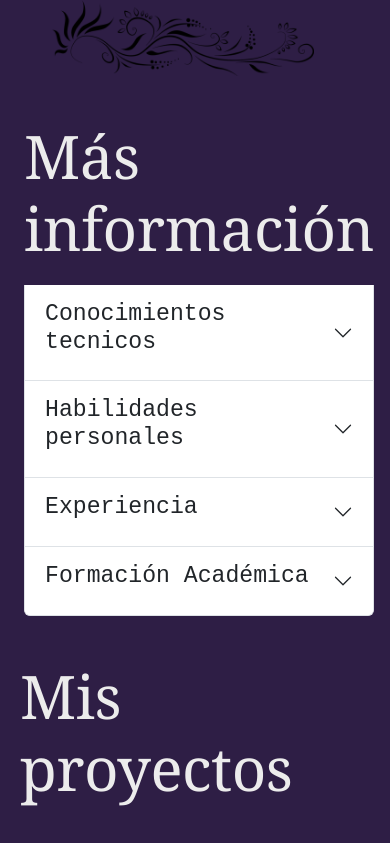
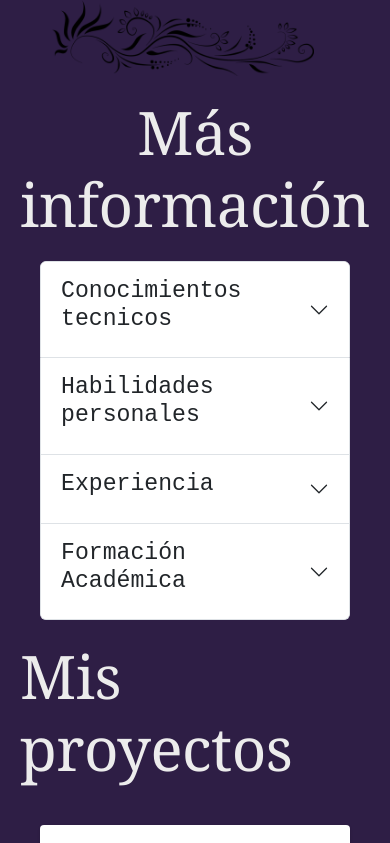
Before and after one commit to LuciaSoria5/portfolio, a React (Vite) app: page /presentacion in a window 390 px wide. Shown: the part 2511-3354 px from the top of the page. Built offline with nearby package versions, Linux system fonts and the light colour scheme.

Commit message:
Fix tecnologias responsive

```diff
--- a/src/components/Tecnologias.jsx
+++ b/src/components/Tecnologias.jsx
@@ -12,25 +12,32 @@ export const Tecnologias = () => {
             justifyContent="center"
             sx={{
                 flexGrow: 1,
-                padding: 3,
             }}
         >
             <Box
                 sx={{
                     display: 'block', // Necesario para centrar con margin
                     margin: '0 auto', // Centra horizontalmente}
-                }}>
+                }}
+            >
                 <Typography
                     variant='h2'
                     component='div'
                     gutterBottom
                     sx={{
                         fontFamily: 'Georgia, serif',
+                        textAlign: 'center'
                     }}
                 >
                    Más información
                 </Typography>
             </Box>
+            <Box
+                sx={{
+                     paddingLeft: '40px',
+                     paddingRight: '40px',
+                }}
+                >
             <div className="accordion-item">
                 <h2 className="accordion-header">
                     <button className="accordion-button collapsed" type="button" data-bs-toggle="collapse" data-bs-target="#collapseOne" aria-expanded="false" aria-controls="collapseOne">
@@ -81,6 +88,7 @@ export const Tecnologias = () => {
                     </div>
                 </div>
             </div>
+            </Box>
             {/* <Box
                 component='img'
                 src='/guarda.png'
--- a/src/components/subcomponents/EnumItems.jsx
+++ b/src/components/subcomponents/EnumItems.jsx
@@ -10,7 +10,7 @@ export const EnumItems = ({ json }) => {
       justifyContent="center"
       spacing={6}
       sx={{
-        padding: '24px',
+        // padding: '24px',
       }}
     >
       {json.map((area, indice) => {
@@ -24,7 +24,7 @@ export const EnumItems = ({ json }) => {
             <Typography
               variant="h4"
               component="div"
-              padding='24px'
+              // padding='24px'
               sx={{
                 fontFamily: 'Andale Mono, monospace',
               }}
--- a/src/components/subcomponents/XProyecto.jsx
+++ b/src/components/subcomponents/XProyecto.jsx
@@ -12,6 +12,7 @@ export const XProyecto = ({ titulo, descripcion, repositorio, imagen, git, sitio
 
   return (
     <Card
+
       className="overflow-auto"
       sx={{
         width: '100%',  // El ancho será controlado por el `Grid`
--- a/src/styles.css
+++ b/src/styles.css
@@ -20,20 +20,24 @@ h3 {
 }
 
 .accordion-button:not(.collapsed) {
-  color: var(--bs-accordion-active-color);
   background-color: var(--gris);
   box-shadow: inset 0 calc(-1* var(--bs-accordion-border-width)) 0 var(--bs-accordion-border-color);
 }
 
 .mySwiper .swiper-pagination {
-  position: absolute; /* Mantener absoluto */
+  position: absolute;
+  /* Mantener absoluto */
   left: 0;
-  width: 100%;        /* Asegurar que estén centrados */
+  width: 100%;
+  /* Asegurar que estén centrados */
   text-align: center;
   box-shadow: none;
 }
 
-.swiper-pagination-fraction, .swiper-pagination-custom, .swiper-horizontal > .swiper-pagination-bullets, .swiper-pagination-bullets.swiper-pagination-horizontal {
+.swiper-pagination-fraction,
+.swiper-pagination-custom,
+.swiper-horizontal>.swiper-pagination-bullets,
+.swiper-pagination-bullets.swiper-pagination-horizontal {
   bottom: 0 !important;
   top: auto;
   left: 0;
```
